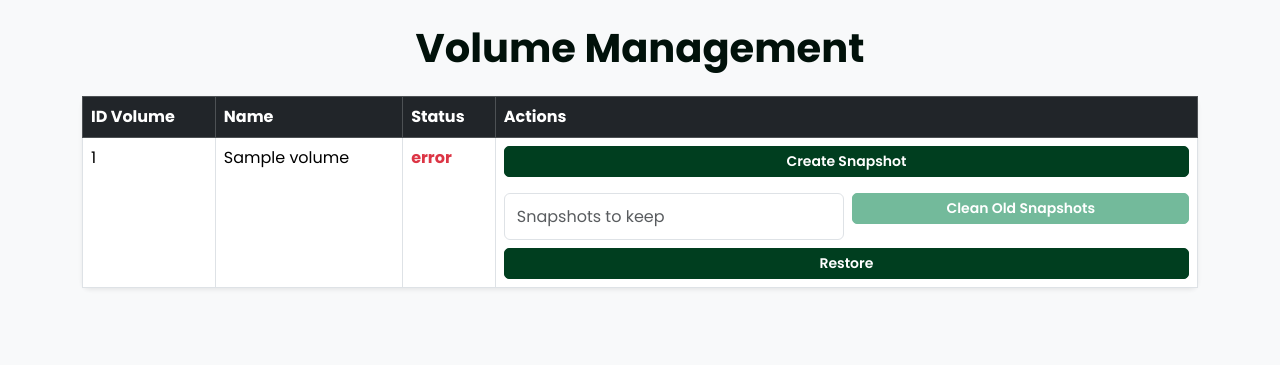
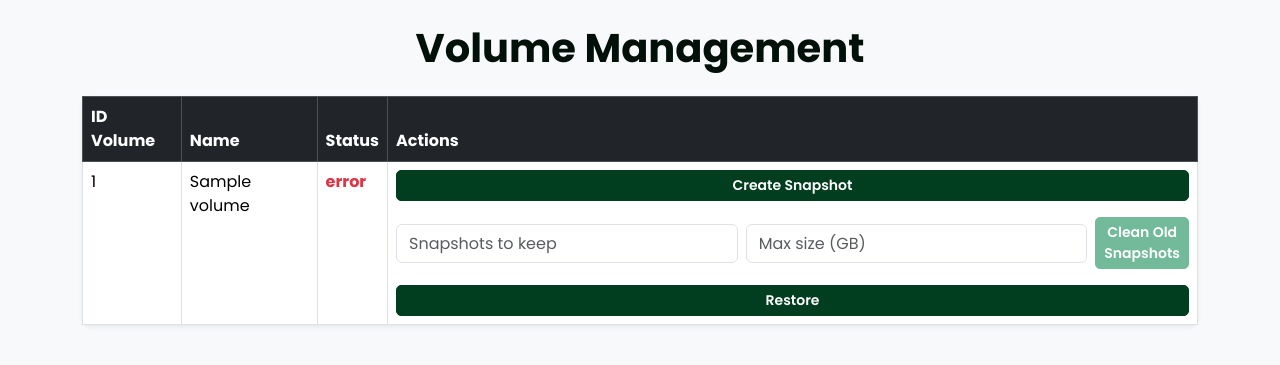
Before and after one commit to simona2606/snap-stack, a Flask app: template app/templates/index.html in a window 1280 px wide. Shown: the top 365 px of the page. Run offline with Flask 3, Linux system fonts and the light colour scheme; the template is opened without the code that fills it: most values are stand-ins (such as "Sample title", 1, 10 or a date in 2020).

Commit message:
Added enforce_storage_limits in storage.py

```diff
--- a/app/app.py
+++ b/app/app.py
@@ -2,7 +2,7 @@ from flask import Flask, render_template, request, redirect, url_for
 from monitor import monitor_volumes
 from restore import restore_volume
 from scheduler import schedule_snapshots, start_monitoring
-from storage import clean_old_snapshots
+from storage import clean_old_snapshots, enforce_storage_limits
 from apscheduler.schedulers.background import BackgroundScheduler
 import os
 from client import get_cinder_client
@@ -64,12 +64,19 @@ def snapshot(volume_id):
 @app.route('/clean/<volume_id>', methods=['POST'])
 def clean(volume_id):
     try:
-        keep_count = int(request.form['keep_count'])
+        keep_count = int(request.form.get('keep_count', 3))  # Default to 3 snapshots
+        max_size_gb = int(request.form.get('max_size_gb', 50))  # Default to 50 GB
+
+        # Enforce storage limits first
+        enforce_storage_limits(volume_id, max_size_gb)
+
+        # Clean old snapshots by count
         clean_snapshots(volume_id, keep_count=keep_count)
+
         logging.info("Old snapshots cleaned successfully!")
         message = ("Old snapshots cleaned successfully!", "success")  # Success message
     except Exception as e:
-        logging.error("Error cleaning snapshots for volume {volume_id}: {e}")
+        logging.error(f"Error cleaning snapshots for volume {volume_id}: {e}")
         message = (f"Error cleaning snapshots for volume {volume_id}: {e}", "danger")  # Error message
 
     cinder = get_cinder_client()
--- a/app/static/styles.css
+++ b/app/static/styles.css
@@ -109,3 +109,22 @@ h1 {
     font-weight: bold;
     color: #73ba9b;
 }
+
+/* New Styles for Alignment and Spacing */
+
+/* Ensure inputs and buttons in the same form have uniform height */
+form.d-flex.align-items-center > input,
+form.d-flex.align-items-center > button {
+    height: 100%; /* Ensures all elements have the same height */
+    align-items: center;
+}
+
+/* Add consistent spacing around form elements */
+form.d-flex.align-items-center {
+    gap: 10px; /* Space between inputs and button */
+}
+
+/* Adjust spacing above and below forms */
+.mb-3 {
+    margin-bottom: 1.5rem; /* Consistent spacing under the form */
+}
--- a/app/templates/index.html
+++ b/app/templates/index.html
@@ -49,15 +49,26 @@
                         </form>
 
                         <!-- Clean Snapshots Form -->
-                        <div class="d-flex align-items-center mb-2">
-                            <form action="/clean/{{ volume.id }}" method="post" class="d-flex w-100">
+			<div class="mb-3">
+    			    <form action="/clean/{{ volume.id }}" method="post" class="d-flex align-items-center gap-2 w-100">
+        		        <!-- Input for Snapshots to Keep -->
         		        <input type="number"
                			       name="keep_count"
                			       placeholder="Snapshots to keep"
                			       required
-                                       class="form-control d-inline me-2 flex-grow-1"
+               			       class="form-control flex-grow-1"
               			       min="1">
-                                <button type="submit" class="btn btn-warning btn-sm btn-fixed-width mb-3">Clean Old Snapshots</button>
+
+      			        <!-- Input for Maximum Storage Limit -->
+       			        <input type="number"
+               		               name="max_size_gb"
+              			       placeholder="Max size (GB)"
+               			       required
+               			       class="form-control flex-grow-1"
+               			       min="1">
+
+        		       <!-- Button for Clean Old Snapshots -->
+       			       <button type="submit" class="btn btn-warning btn-sm">Clean Old Snapshots</button>
     			   </form>
 			</div>
 
```
Also changed, not shown: app/notifications.py (added, +37 -0 lines), app/storage.py (+24 -0 lines). Lines whose indentation alone changed are shown as unchanged.
